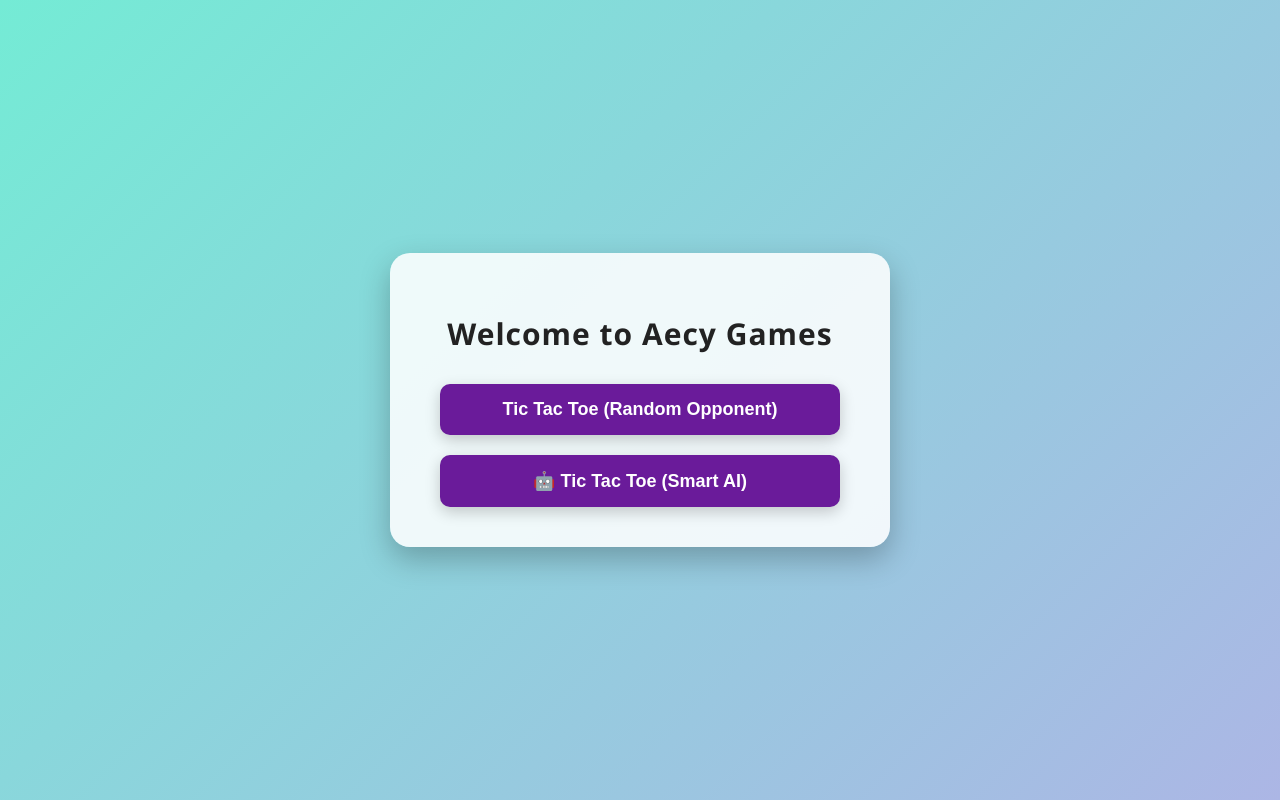
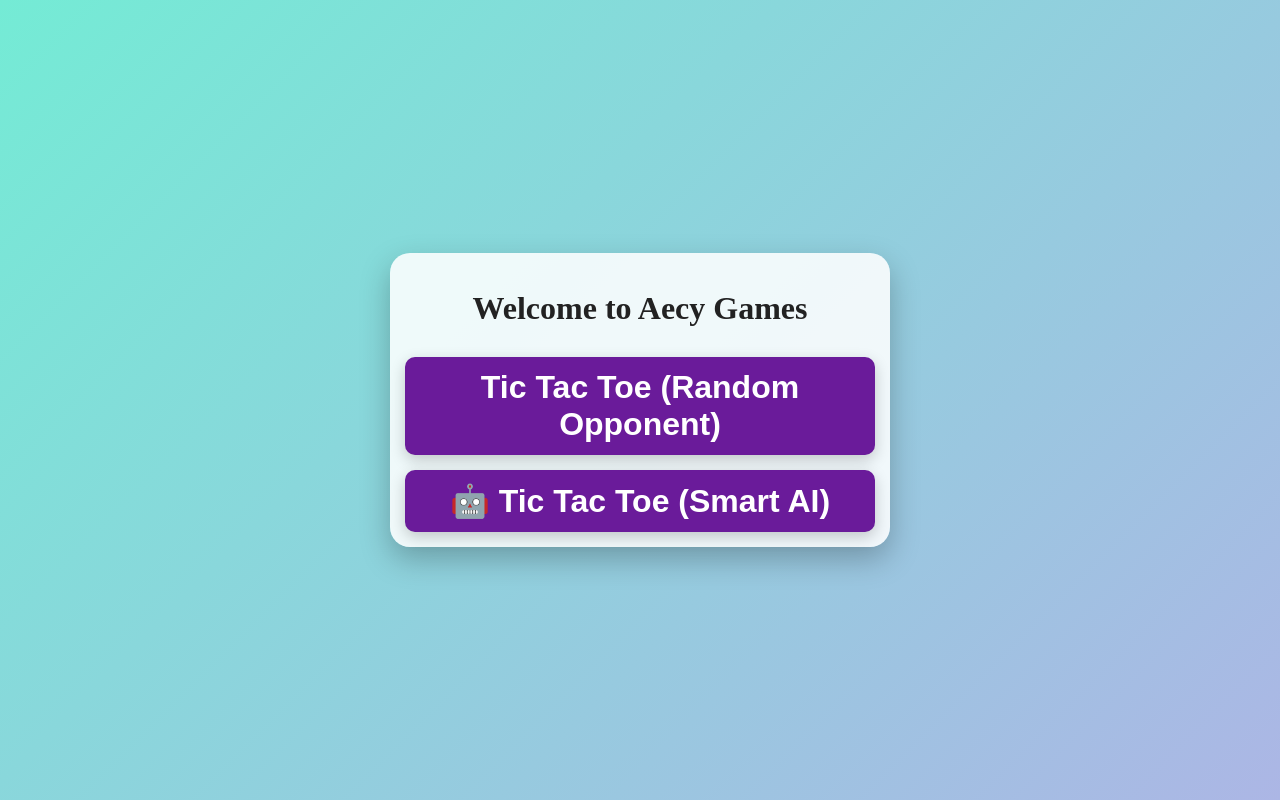
Before and after one commit to my-ily/minimax-tictactoe--ai, a plain HTML site: page index.html in a window 1280 px wide. Drawn offline with Linux system fonts and the light colour scheme.

Commit message:
Added AI mode with Minimax algorithm and improved UI

```diff
--- a/index.html
+++ b/index.html
@@ -3,45 +3,56 @@
 <head>
   <meta charset="UTF-8" />
   <meta name="viewport" content="width=device-width, initial-scale=1.0"/>
+  <link href="https://fonts.googleapis.com/css2?family=Bangers&display=swap" rel="stylesheet">
+<link href="https://fonts.googleapis.com/css2?family=Luckiest+Guy&display=swap" rel="stylesheet">
+
   <title>Tic Tac Toe | Aecy Games</title>
   <style>
+    * {
+      box-sizing: border-box;
+    }
+
     body {
       margin: 0;
       padding: 0;
-      font-family: 'Segoe UI', Tahoma, Geneva, Verdana, sans-serif;
+
+font-size: 2rem;
+font-weight: 800;
       background: linear-gradient(135deg, #74ebd5, #acb6e5);
+      min-height: 100vh;
       display: flex;
       justify-content: center;
       align-items: center;
-      height: 100vh;
+      padding: 20px;
     }
 
     .container {
       background-color: #ffffffdd;
-      padding: 40px 50px;
+      padding: 20px 20px;
       border-radius: 20px;
       box-shadow: 0 12px 30px rgba(0, 0, 0, 0.25);
       text-align: center;
-      max-width: 400px;
-      width: 90%;
+      max-width: 500px;
+      width: 100%;
     }
 
     h1 {
       margin-bottom: 30px;
       color: #222;
-      font-size: 30px;
-      letter-spacing: 1px;
+      font-size: 6vw;
+
     }
 
     .btns {
       display: flex;
       flex-direction: column;
-      gap: 20px;
+      gap: 15px;
     }
 
     button {
-      padding: 15px 25px;
-      font-size: 18px;
+
+      padding: 15px;
+      font-size: 3.5vw;
       font-weight: bold;
       color: #fff;
       background-color: #6a1b9a;
@@ -61,16 +72,49 @@
       transform: scale(0.98);
     }
 
+
+    @media (max-width: 400px) {
+      h1 {
+        font-size: 22px;
+      }
+
+      button {
+        font-size: 16px;
+        padding: 12px;
+      }
+
+      .container {
+        padding: 25px 15px;
+      }
+    }
+
+
+
+
+    @media (min-width: 900px) {
+      h1 {
+        font-size: 2rem;
+      }
+
+      button {
+        font-size: 2rem;
+        padding: 12px;
+      }
+
+      .container {
+        padding: 15px 15px;
+      }
+    }
   </style>
 </head>
 <body>
 
 <div class="container">
-  <h1> Welcome to Aecy Games</h1>
+  <h1>Welcome to Aecy Games</h1>
 
   <div class="btns">
     <button onclick="location.href='./RandomTik/index.html'">
-      Tic Tac Toe (Random Opponent)
+     Tic Tac Toe (Random Opponent)
     </button>
     <button onclick="location.href='./aiTik/index.html'">
       🤖 Tic Tac Toe (Smart AI)
```
Also changed, not shown: aiTik/index.js (+10 -3 lines), 1 other file.
